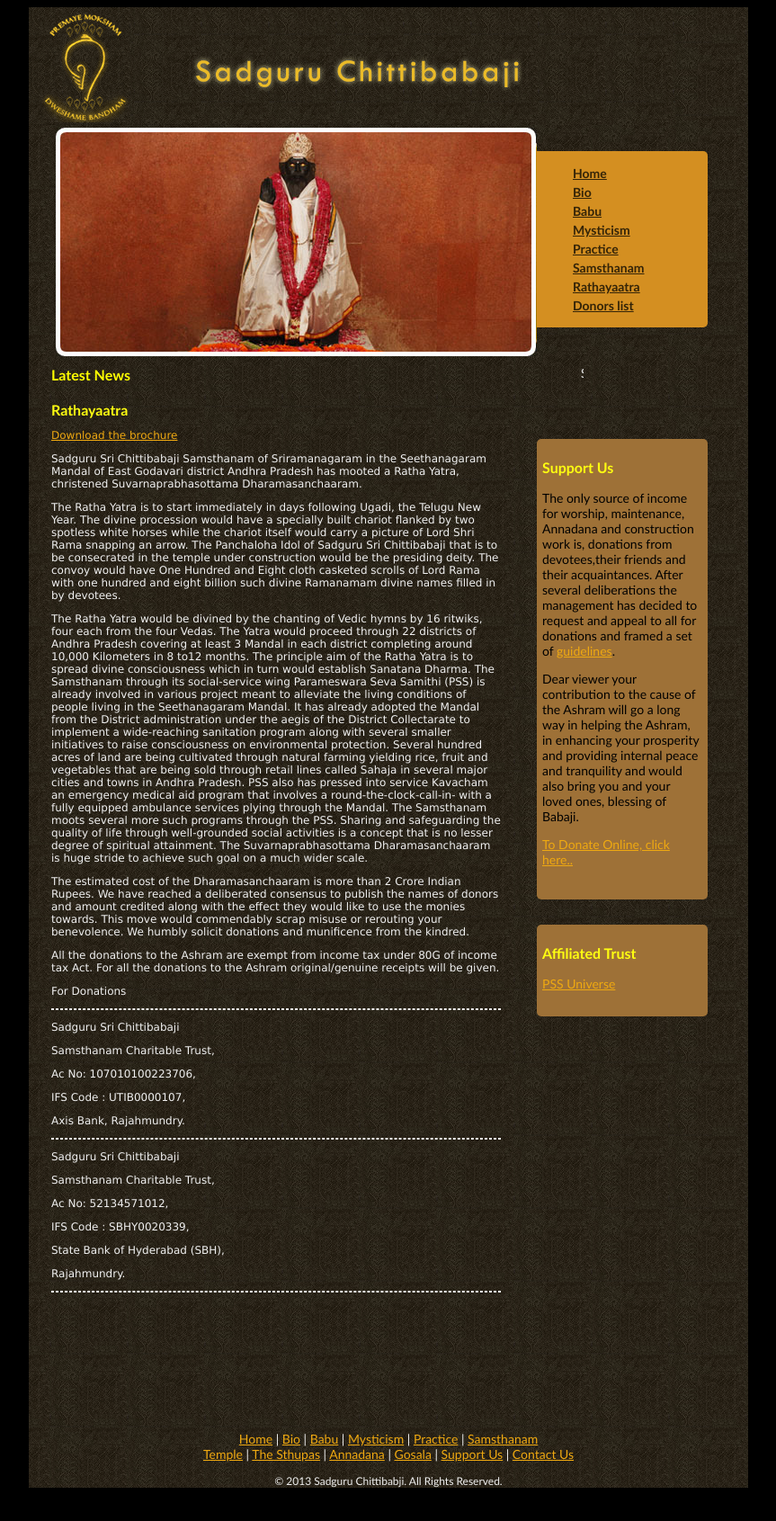
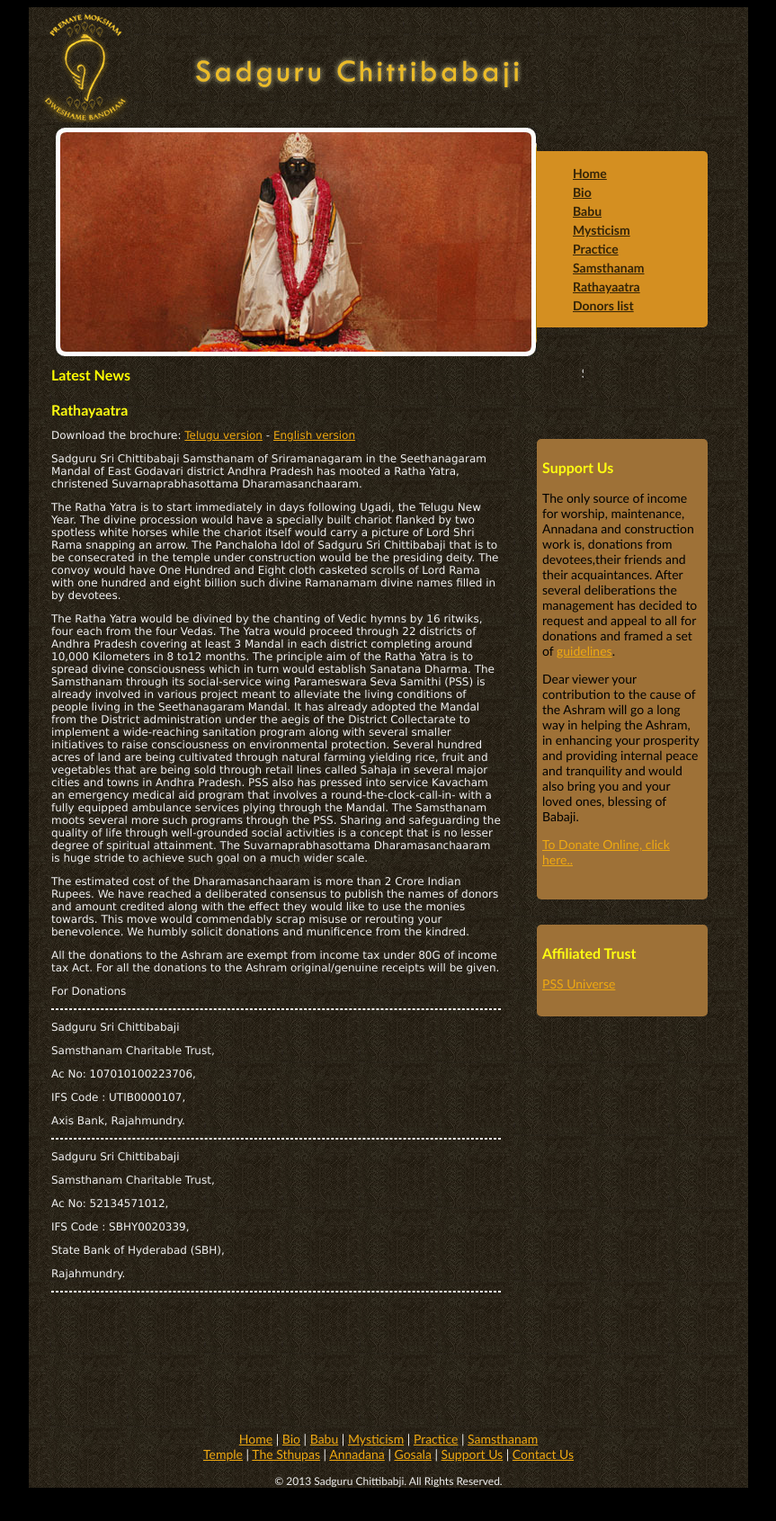
Before and after one commit to mohnish/chittibabaji.org, a Jekyll site: the page built from _posts/2013-03-02-rathayaatra.markdown, in a window 1280 px wide. Shown: the whole page at 90% size, without its empty margins (208-1071 px from the left). Built offline with Jekyll 4.4.1, drawn with Linux system fonts in a browser that asks for light colours; Markdown is read by kramdown in place of the engine named in the settings.

Commit message:
Add the English version of the brochure

```diff
--- a/_posts/2013-03-02-rathayaatra.markdown
+++ b/_posts/2013-03-02-rathayaatra.markdown
@@ -5,7 +5,8 @@ layout: post
 image: banner.jpg
 ---
 
-[Download the brochure](/img/Multi_Colour_Brochure.pdf)
+Download the brochure:
+[Telugu version](/img/Multi_Colour_Brochure.pdf) - [English version](/img/Multi_Colour_Brochure_English.pdf)
 
 Sadguru Sri Chittibabaji Samsthanam of Sriramanagaram in the Seethanagaram Mandal of East Godavari district Andhra Pradesh has mooted a Ratha Yatra, christened Suvarnaprabhasottama Dharamasanchaaram.
 
```
Also changed, not shown: 1 other file.
